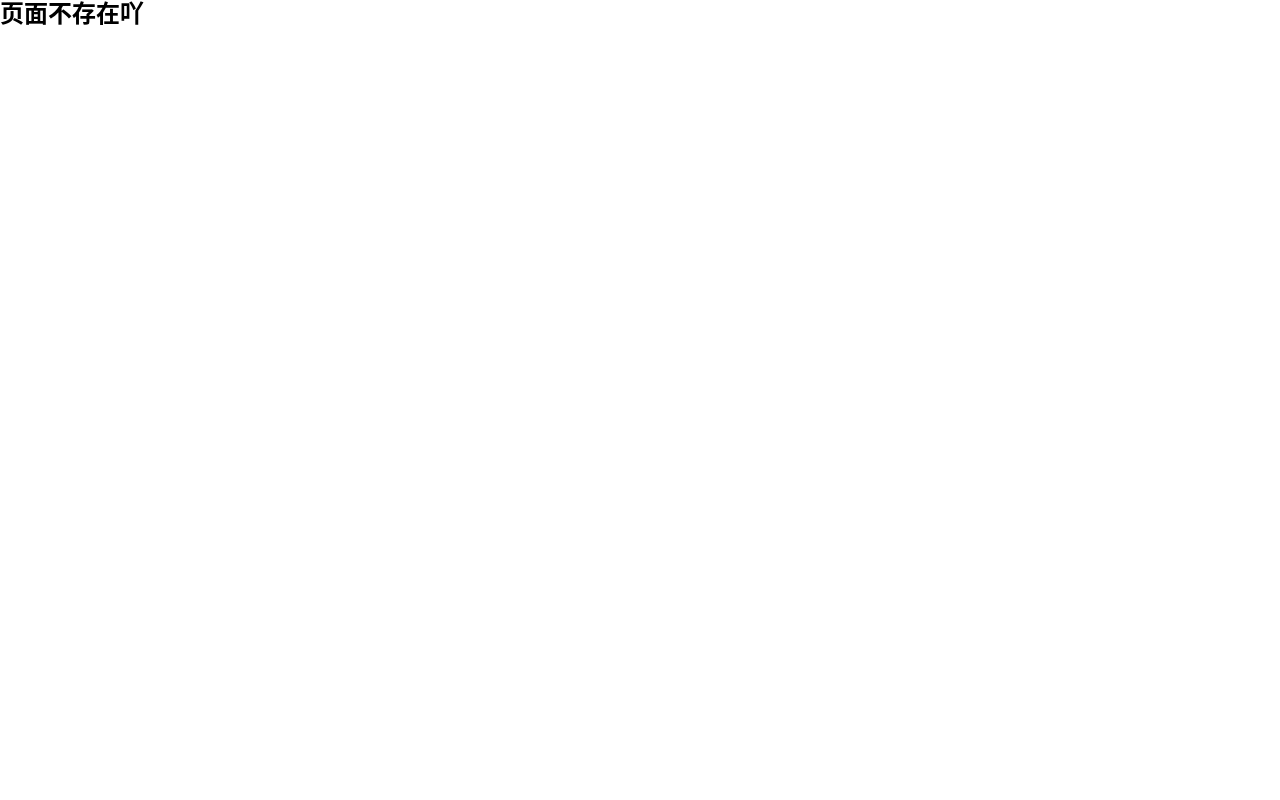
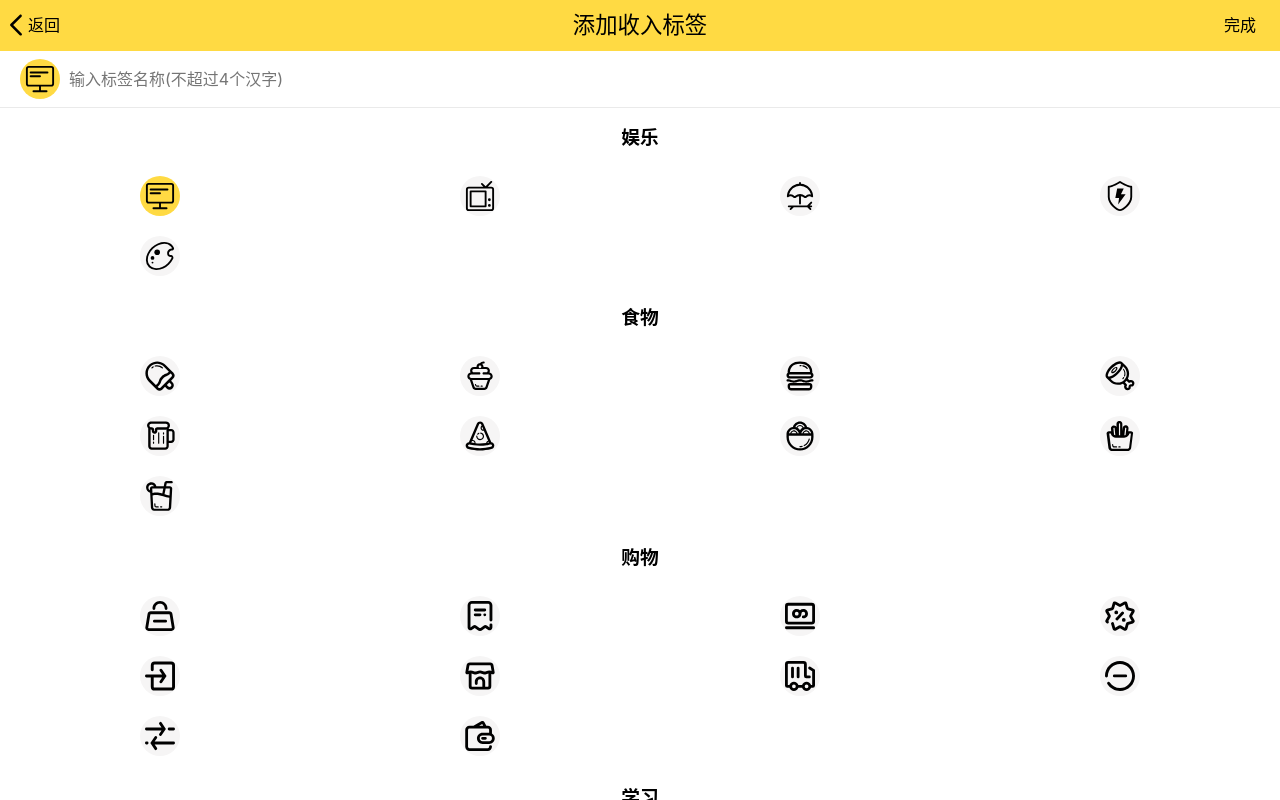
Before and after one commit to DDB324/duoduojizhang-React, a React app: page /#/addIncomeTag in a window 1280 px wide. Built offline with nearby package versions, Linux system fonts and the light colour scheme.

Commit message:
基本完成AddTag页面

```diff
--- a/src/App.tsx
+++ b/src/App.tsx
@@ -24,7 +24,10 @@ function App() {
         <Route exact path="/tags">
           <TagsSetting/>
         </Route>
-        <Route exact path="/addTag">
+        <Route exact path="/addExpenditureTag">
+          <AddTag/>
+        </Route>
+        <Route exact path="/addIncomeTag">
           <AddTag/>
         </Route>
         <Redirect exact from="/" to="/detail"/>
--- a/src/Views/AddTag.tsx
+++ b/src/Views/AddTag.tsx
@@ -1,12 +1,13 @@
-import React from 'react';
+import React, {ChangeEventHandler, useState} from 'react';
 import {TopBar} from './TagsSetting/CategorySetting/TopBar';
 import {WrapperLayout} from '../components/Layout/WrapperLayout';
 import {MainLayout} from '../components/Layout/MainLayout';
 import Icon from '../components/Icon';
-// import {useTags} from '../useTags';
-import {amusementTags, foodTags, shoppingTags, studyTags, trafficTags} from '../allIcon';
+import {amusementTags, foodTags, shoppingTags, studyTags, trafficTags} from '../allTags';
 import styled from 'styled-components';
 import {Input} from '../components/Input';
+import {useTags} from '../useTags';
+import {createId} from '../lib/createId';
 
 //新增标签的页面
 const InputWrapper = styled.div`
@@ -42,6 +43,10 @@ const Section = styled.section`
         align-items: center;
         background: #f6f5f5;
 
+        &.selected {
+          background: #ffda43;
+        }
+
         > .icon {
           width: 30px;
           height: 30px;
@@ -50,8 +55,21 @@ const Section = styled.section`
     }
   }
 `;
+
 const AddTag: React.FC = () => {
-  // const {expenditureTags} = useTags();
+  //获取路径的hash值决定显示标题是收入还是支出
+  const hash = window.location.hash.split('/')[1] as 'addExpenditureTag' | 'addIncomeTag';
+  const hashMap: { addExpenditureTag: '-', addIncomeTag: '+' } = {addExpenditureTag: '-', addIncomeTag: '+'};
+  const category = hashMap[hash];
+
+  //储存数据
+  const [selected, setSelected] = useState({
+    category,
+    selectedTagChart: 'diannao',
+    tagName: ''
+  });
+
+  //遍历标签数据
   const categoryMap = {
     娱乐: amusementTags,
     食物: foodTags,
@@ -61,15 +79,64 @@ const AddTag: React.FC = () => {
   };
   type Keys = keyof typeof categoryMap
   const categoryList: Keys[] = ['娱乐', '食物', '购物', '学习', '交通'];
+
+  //根据输入内容修改数据中的标签名
+  const onChange: ChangeEventHandler<HTMLInputElement> = (e) => {
+    setSelected({
+      ...selected,
+      tagName: e.target.value
+    });
+  };
+
+  //被选择的标签增加selected类
+  const getClass = (tag: string) => selected.selectedTagChart === tag ? 'selected' : '';
+
+  //修改新增标签的图标
+  const onToggleTag = (selectedTagChart: string) => setSelected({...selected, selectedTagChart});
+
+  //生成新标签的函数,数据类型:{id:number,chart:string,name:string}
+  const createNewTag = () => {
+    return {
+      id: createId(),
+      chart: selected.selectedTagChart,
+      name: selected.tagName
+    };
+  };
+
+  //从useTags获取新增标签的函数
+  const {addTag} = useTags();
+
+  //点击完成执行的函数
+  const onComplete = () => {
+    if (selected.tagName.length <= 4) {
+      addTag(category, createNewTag());
+      console.log('成功');
+    } else {
+      alert('标签名称不能超过4个字符,请重新输入');
+    }
+  };
+
+  //封装的遍历标签的jsx
+  const tagItem = (tag: string) => {
+    return (
+      <li key={tag} onClick={() => onToggleTag(tag)}>
+        <div className={getClass(tag)}>
+          <Icon name={tag}/>
+        </div>
+      </li>
+    );
+  };
+
   return (
     <WrapperLayout>
       <TopBar leftChart='left' leftName='返回'
-              centerName='添加支出类别'
-              rightChart='' rightName='完成'/>
+              centerName={category === '-' ? '添加支出标签' : '添加收入标签'}
+              rightChart='' rightName='完成'
+              onRight={onComplete}/>
       <InputWrapper>
-        <Input iconName='diannao' type='text'
-               placeholder='输入标签名称(不超过4个汉字)' value=''
-               onChange={() => {}}/>
+        <Input iconName={selected.selectedTagChart} type='text'
+               placeholder='输入标签名称(不超过4个汉字)' value={selected.tagName}
+               onChange={onChange}/>
       </InputWrapper>
       <MainLayout>
         {
@@ -80,13 +147,7 @@ const AddTag: React.FC = () => {
                 <ul>
                   {
                     categoryMap[category].map(tag => {
-                      return (
-                        <li key={tag.id}>
-                          <div>
-                            <Icon name={tag.chart}/>
-                          </div>
-                        </li>
-                      );
+                      return tagItem(tag);
                     })
                   }
                 </ul>
--- a/src/Views/TagsSetting.tsx
+++ b/src/Views/TagsSetting.tsx
@@ -126,7 +126,7 @@ const TagsSetting: React.FC = () => {
         </ul>
       </Main>
       <footer>
-        <Link to={'/addTag'}>
+        <Link to={category==='-'?'/addExpenditureTag':'/addIncomeTag'}>
           <Icon name='add'/>
           {category === '-' ? '添加支出标签' : '添加收入标签'}
         </Link>
--- a/src/Views/TagsSetting/CategorySetting/TopBar.tsx
+++ b/src/Views/TagsSetting/CategorySetting/TopBar.tsx
@@ -39,12 +39,13 @@ type Props = {
   leftName: string,
   centerName: string,
   rightChart: string,
-  rightName: string
+  rightName: string,
+  onRight?: () => void
 }
 
 //如果leftName和rightName要填写多个字,需要修改css中.right的width
 const TopBar: React.FC<Props> = (props) => {
-  const {leftChart, leftName, centerName, rightChart, rightName} = props;
+  const {leftChart, leftName, centerName, rightChart, rightName, onRight} = props;
   return (
     <Wrapper>
       <div className='left'>
@@ -54,7 +55,7 @@ const TopBar: React.FC<Props> = (props) => {
       <div className='center'>
         {centerName}
       </div>
-      <div className='right'>
+      <div className='right' onClick={() => onRight ? onRight() : undefined}>
         {rightName}
         <Icon name={rightChart}/>
       </div>
--- a/src/allIcon.tsx
+++ /dev/null
@@ -1,37 +0,0 @@
-import {createId} from './lib/createId';
-
-//储存了除了收入支出的其他所有标签
-type Tag = {
-  id: number,
-  chart: string
-}
-const amusement = ['diannao', 'dianshi', 'dujia', 'fangyu', 'huihua'];
-const food = ['bingun', 'dangao', 'hanbao', 'jitui', 'pijiu', 'pisa', 'riliao', 'shutiao', 'yinliao'];
-const shopping = ['bao', 'biaoqian', 'bijiben', 'cuxiao', 'daochu', 'dianpu', 'huoche', 'jianshao', 'paixu', 'qianbao'];
-const study = ['baozhi', 'biyezheng', 'changge', 'chengji', 'chizi', 'citie', 'dadie', 'dianziqing', 'duihua', 'gupiao'];
-const traffic = ['changtuqiche', 'danjia', 'diandongche', 'feiji', 'jiuhuche', 'lunyi', 'shoutuiche', 'xiaochuan', 'xiaoqiche'];
-
-let amusementTags: Tag[] = [];
-let foodTags: Tag[] = [];
-let shoppingTags: Tag[] = [];
-let studyTags: Tag[] = [];
-let trafficTags: Tag[] = [];
-
-const iconCategoryMap = {amusement, food, shopping, study, traffic};
-
-const tagCategoryMap = {
-  amusement: amusementTags,
-  food: foodTags,
-  shopping: shoppingTags,
-  study: studyTags,
-  traffic: trafficTags
-};
-
-type Keys = keyof typeof iconCategoryMap
-const tagCategoryList: Keys[] = ['amusement', 'food', 'shopping', 'study', 'traffic'];
-
-tagCategoryList.forEach(category => {
-  iconCategoryMap[category].forEach(icon => tagCategoryMap[category].push({id: createId(), chart: icon}));
-});
-//数据格式:amusementTags=[{id:x,chart:'diannao'}...]
-export {amusementTags, foodTags, shoppingTags, studyTags, trafficTags};
--- /dev/null
+++ b/src/allTags.tsx
@@ -0,0 +1,8 @@
+//储存了除了收入支出的其他所有标签
+const amusementTags = ['diannao', 'dianshi', 'dujia', 'fangyu', 'huihua'];
+const foodTags = ['bingun', 'dangao', 'hanbao', 'jitui', 'pijiu', 'pisa', 'riliao', 'shutiao', 'yinliao'];
+const shoppingTags = ['bao', 'biaoqian', 'bijiben', 'cuxiao', 'daochu', 'dianpu', 'huoche', 'jianshao', 'paixu', 'qianbao'];
+const studyTags = ['baozhi', 'biyezheng', 'changge', 'chengji', 'chizi', 'citie', 'dadie', 'dianziqing', 'duihua', 'gupiao'];
+const trafficTags = ['changtuqiche', 'danjia', 'diandongche', 'feiji', 'jiuhuche', 'lunyi', 'shoutuiche', 'xiaochuan', 'xiaoqiche'];
+
+export {amusementTags, foodTags, shoppingTags, studyTags, trafficTags};
--- a/src/useTags.tsx
+++ b/src/useTags.tsx
@@ -29,7 +29,29 @@ const defaultExpenditureTags = [
 const useTags = () => {
   const [incomeTags, setIncomeTags] = useState<Tag[]>(defaultIncomeTags);
   const [expenditureTags, setExpenditureTags] = useState<Tag[]>(defaultExpenditureTags);
+  const addTag = (category: '+' | '-', tag: Tag) => {
+    const tags = incomeTags.concat(expenditureTags);
+    if (tags.map(item => item.name).indexOf(tag.name) >= 0) {
+      window.alert('标签名已经存在,请重新输入!');
+    } else if (tag.name === '') {
+      window.alert('标签名不能为空!');
+    } else {
+      if (category === '-') {
+        localStorage.setItem('-', JSON.stringify(tag));
+        // setExpenditureTags([
+        //   ...expenditureTags,
+        //   tag
+        // ]);
+      } else {
+        localStorage.setItem('+', JSON.stringify(tag));
+        // setIncomeTags([
+        //   ...incomeTags,
+        //   tag
+        // ]);
+      }
+    }
+  };
   // return {incomeTags: incomeTags ...}
-  return {incomeTags, setIncomeTags, expenditureTags, setExpenditureTags};
+  return {incomeTags, setIncomeTags, expenditureTags, setExpenditureTags, addTag};
 };
 export {useTags};
```
